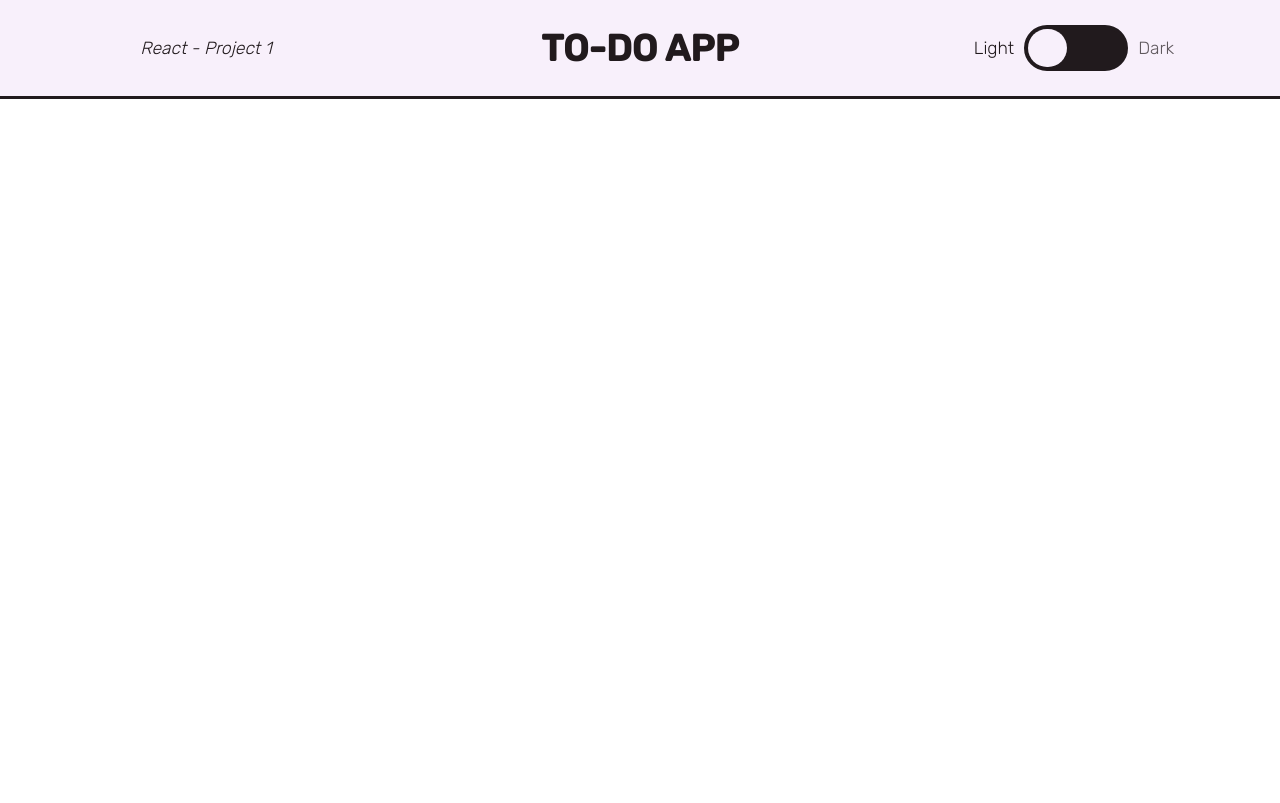
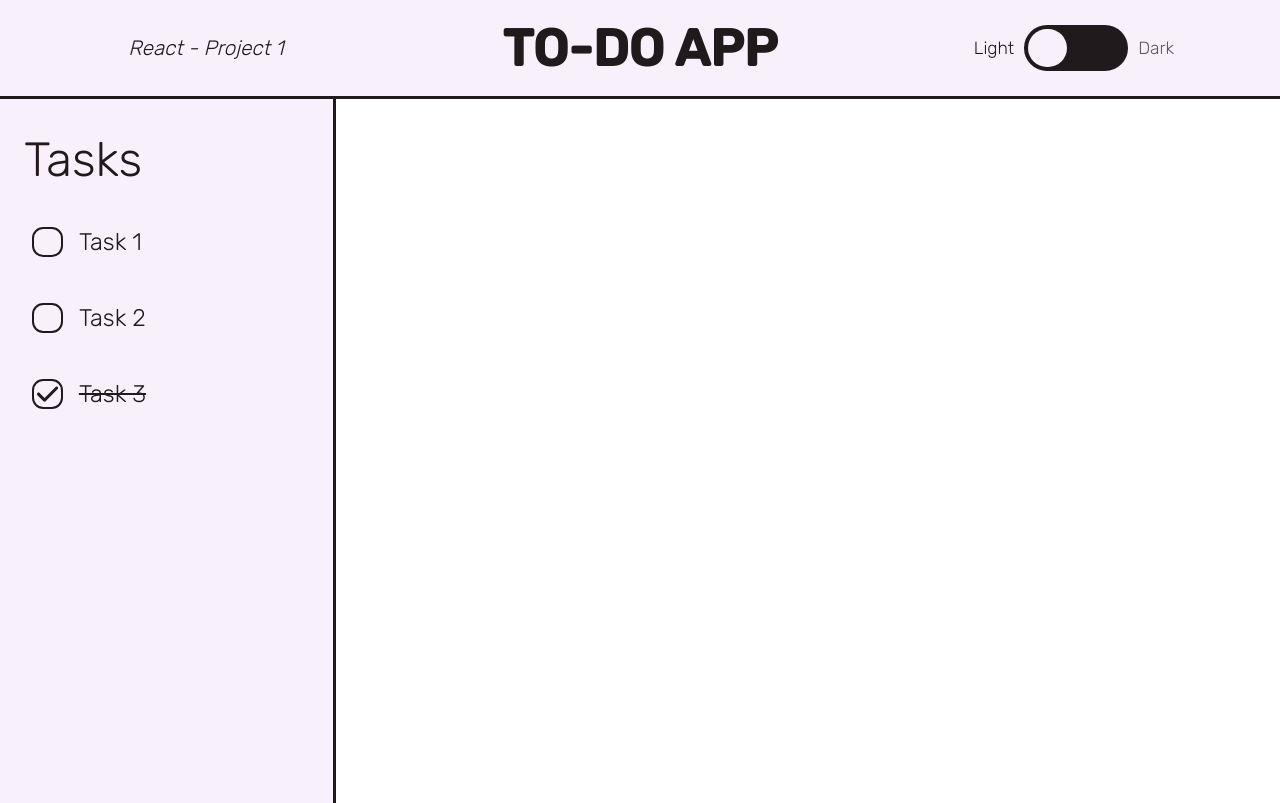
Before and after one commit to omar-ezeldin/react-todo-app, a React (Vite) app: page / in a window 1280 px wide. Built offline with nearby package versions, Linux system fonts and the light colour scheme.

Commit message:
Added Task Section

```diff
--- a/src/App.css
+++ b/src/App.css
@@ -9,6 +9,7 @@ html, body {
   margin: 0;
   padding: 0;
   font-family: 'Rubik', Arial, Helvetica, sans-serif;
+  /* overflow: hidden; */
 }
 
 .noSelect {
@@ -36,14 +37,14 @@ nav {
 }
 
 .nav-title {
-  font-size: 2.3rem;
+  font-size: 3.2rem;
   text-transform: uppercase;
   text-align: center;
   font-family: 500;
 }
 
 .nav-sub-title {
-  font-size: 1.1rem;
+  font-size: 1.3rem;
   text-align: center;
   font-weight: 300;
   font-style: italic;
@@ -120,7 +121,75 @@ nav.dark {
   height: 100%;
 }
 
-@media screen and (max-width: 700px) {
+/* Task Section */
+
+.task-section {
+  height: 88vh;
+  width: 26vw;
+  display: flex;
+  flex-direction: column;
+  overflow-y: scroll;
+}
+
+.task-section.light {
+  background-color: var(--white);
+  border-right: 0.20rem solid var(--black);
+}
+
+.task-section.dark {
+  background-color: var(--black);
+  border-right: 0.20rem solid var(--white);
+}
+
+.task-section-title {
+  font-size: 3rem;
+  font-weight: 300;
+  margin: 2rem 1.5rem 1rem;
+}
+
+.task-section-title.light {color: var(--black);}
+.task-section-title.dark {color: var(--white);}
+
+/* Task */
+
+.task {
+  display: flex;
+  align-items: center;
+  gap: 1rem;
+  padding: 0 2rem;
+}
+
+.task-title {
+  font-size: 1.5rem;
+  font-weight: 300;
+}
+
+.task-checkbox {
+  border-radius: 0.70rem;
+  width: 10%;
+  aspect-ratio: 1 / 1;
+  display: flex;
+  align-items: center;
+  justify-content: center;
+  cursor: pointer;
+}
+
+.task-title.completed {text-decoration: line-through;}
+
+.task.light {color: var(--black);}
+.task.dark {color: var(--white);}
+.task-checkbox.light {border: 0.125rem solid var(--black);}
+.task-checkbox.dark {border: 0.125rem solid var(--white);}
+
+.checkmark {height: 90%; display: none;}
+.checkmark.completed {display: block;}
+.checkmark.light {fill: var(--black);}
+.checkmark.dark {fill: var(--white);}
+
+
+
+
+@media screen and (max-width: 800px) {
 
   nav {
     height: 11vh;
--- a/src/App.jsx
+++ b/src/App.jsx
@@ -1,5 +1,7 @@
 import './App.css'
 import { Header } from './components/Header'
+import { TaskSection } from './components/TaskSection'
+import { TasksProvider } from './context/taskContext'
 import { ThemeProvider, useThemeUpdate } from './context/themeContext'
 
 
@@ -8,9 +10,12 @@ function App() {
 
     return (
     <>
-      <ThemeProvider>
-        <Header />
-      </ThemeProvider>
+      <TasksProvider>
+        <ThemeProvider>
+          <Header />
+          <TaskSection />
+        </ThemeProvider>
+      </TasksProvider>
     </>
   )
 }
--- /dev/null
+++ b/src/components/Task.jsx
@@ -0,0 +1,14 @@
+import { useTheme } from "../context/themeContext"
+
+export function Task(props) {
+    const checkmark = <svg xmlns="http://www.w3.org/2000/svg" viewBox="0 0 448 512"><path d="M438.6 105.4c12.5 12.5 12.5 32.8 0 45.3l-256 256c-12.5 12.5-32.8 12.5-45.3 0l-128-128c-12.5-12.5-12.5-32.8 0-45.3s32.8-12.5 45.3 0L160 338.7 393.4 105.4c12.5-12.5 32.8-12.5 45.3 0z"/></svg>
+    let darkTheme = useTheme()
+    let {title, isCompleted} = props
+
+    return(
+        <div className={`task ${darkTheme ? "dark" : "light"}`}>
+            <div className={`task-checkbox ${darkTheme ? "dark" : "light"}`}><svg className={`checkmark ${isCompleted && "completed"} ${darkTheme ? "dark" : "light"}`} xmlns="http://www.w3.org/2000/svg" viewBox="0 0 448 512"><path d="M438.6 105.4c12.5 12.5 12.5 32.8 0 45.3l-256 256c-12.5 12.5-32.8 12.5-45.3 0l-128-128c-12.5-12.5-12.5-32.8 0-45.3s32.8-12.5 45.3 0L160 338.7 393.4 105.4c12.5-12.5 32.8-12.5 45.3 0z"/></svg></div>
+            <h3 className={`task-title ${isCompleted && "completed" }`}>{title}</h3>
+        </div>
+    )
+}
--- /dev/null
+++ b/src/components/TaskSection.jsx
@@ -0,0 +1,17 @@
+import { useTasks } from "../context/taskContext"
+import { useTheme } from "../context/themeContext"
+import { Task } from "./Task"
+
+export function TaskSection() {
+    let darkTheme = useTheme()
+    let tasks = useTasks()
+
+    let taskElements = tasks.map(task => <Task title={task.title} isCompleted={task.isCompleted} />)
+
+    return (
+        <div className={darkTheme ? "task-section dark" : "task-section light"}>
+            <h2 className={darkTheme ? "task-section-title dark" : "task-section-title light"}>Tasks</h2>
+            {taskElements}
+        </div>
+    )
+}
--- /dev/null
+++ b/src/context/taskContext.jsx
@@ -0,0 +1,35 @@
+import { createContext, useContext, useState } from "react";
+
+const TaskContext = createContext()
+
+export function useTasks() {
+    return useContext(TaskContext)
+}
+
+
+export function TasksProvider({children}) {
+
+    const [tasks, setTasks] = useState([
+        {
+            title: "Task 1",
+            description: "Lorem ipsum dolor sit amet, consectetur adipisicing elit. Explicabo, excepturi.",
+            isCompleted: false,
+        },
+        {
+            title: "Task 2",
+            description: "Lorem ipsum dolor sit amet, consectetur adipisicing elit. Explicabo, excepturi.",
+            isCompleted: false,
+        },
+        {
+            title: "Task 3",
+            description: "Lorem ipsum dolor sit amet, consectetur adipisicing elit. Explicabo, excepturi.",
+            isCompleted: true,
+        }
+    ])
+
+    return (
+        <TaskContext.Provider value={tasks}>
+            {children}
+        </TaskContext.Provider>
+    )
+}
```
